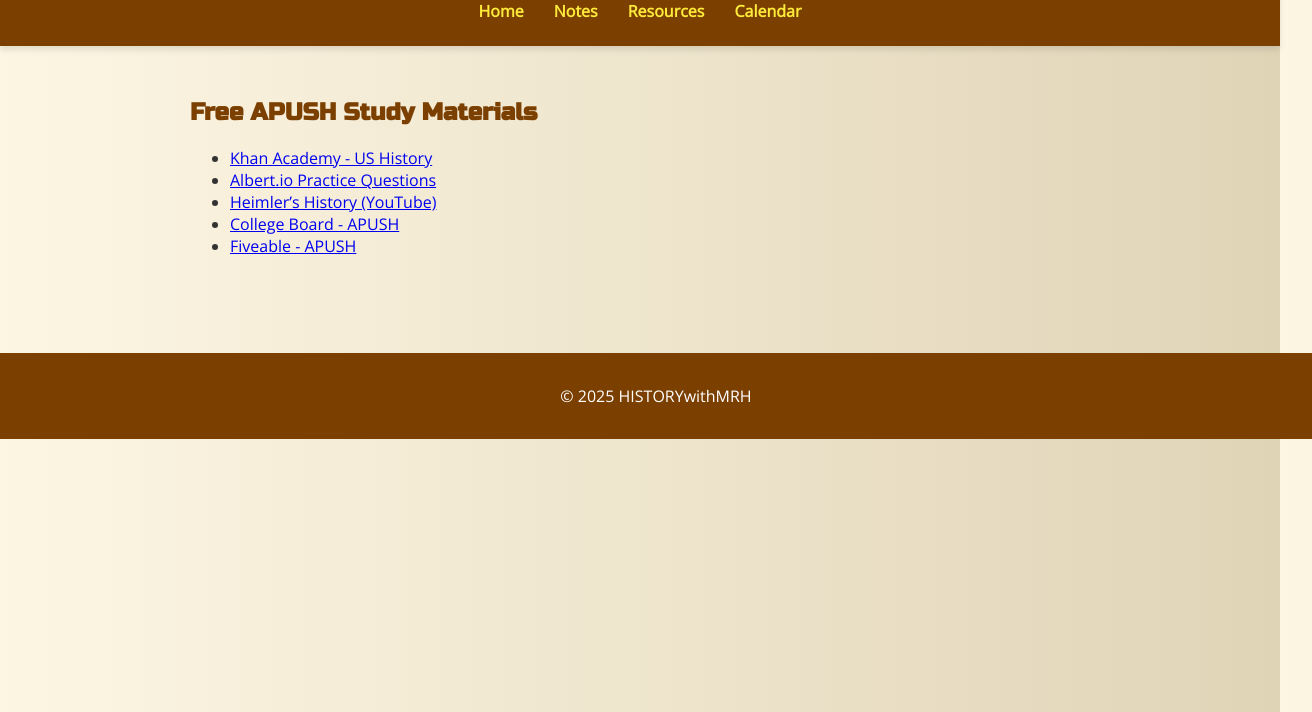
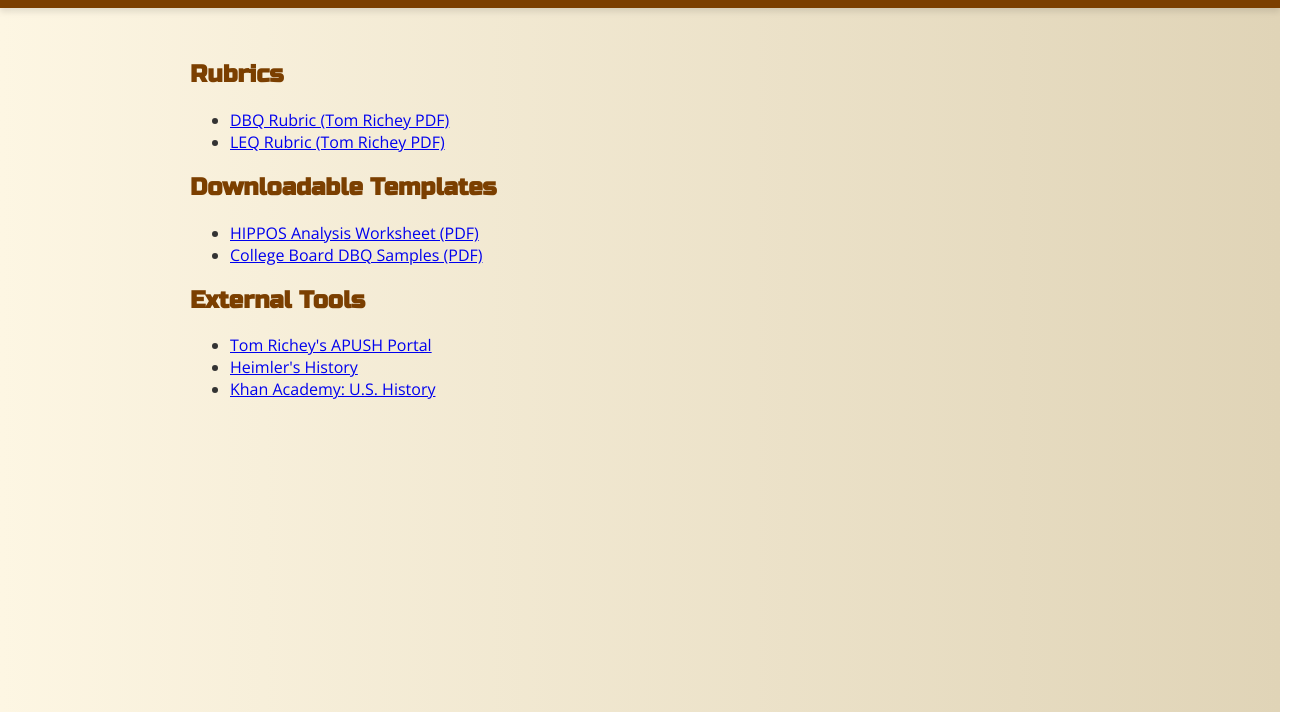
Before and after one commit to dxc1usive/historywithmrh, a plain HTML site: page resources.html in a window 1280 px wide. Shown: the part 88-800 px from the top of the page, 1312 px wide, since content can reach past the window. Drawn offline with nearby package versions, Linux system fonts and the light colour scheme.

Commit message:
Add files via upload

```diff
--- a/resources.html
+++ b/resources.html
@@ -1,35 +1,39 @@
+
 <!DOCTYPE html>
 <html lang="en">
 <head>
   <meta charset="UTF-8">
   <meta name="viewport" content="width=device-width, initial-scale=1.0">
-    <title>Study Resources</title>
+  <title>Resources</title>
   <link rel="stylesheet" href="style.css">
 </head>
 <body>
   <header>
-        <h1>Study Resources</h1>
-        <nav>
-            <ul>
-                <li><a href="index.html">Home</a></li>
-                <li><a href="notes.html">Notes</a></li>
-                <li><a href="resources.html">Resources</a></li>
-                <li><a href="calendar.html">Calendar</a></li>
-            </ul>
-        </nav>
+    <h1>APUSH Resources</h1>
   </header>
   <main>
-        <h2>Free APUSH Study Materials</h2>
+    <section>
+      <h2>Rubrics</h2>
       <ul>
-            <li><a href="https://www.khanacademy.org/humanities/us-history" target="_blank">Khan Academy - US History</a></li>
-            <li><a href="https://www.albert.io/ap-us-history" target="_blank">Albert.io Practice Questions</a></li>
-            <li><a href="https://www.youtube.com/c/HeimlersHistory" target="_blank">Heimler’s History (YouTube)</a></li>
-            <li><a href="https://apstudents.collegeboard.org/courses/ap-united-states-history" target="_blank">College Board - APUSH</a></li>
-            <li><a href="https://library.fiveable.me/apush" target="_blank">Fiveable - APUSH</a></li>
+        <li><a href="https://www.tomrichey.net/uploads/3/2/1/0/32100773/dbq_rubric_apush_2017.pdf" target="_blank">DBQ Rubric (Tom Richey PDF)</a></li>
+        <li><a href="https://www.tomrichey.net/uploads/3/2/1/0/32100773/leq_rubric_apush_2017.pdf" target="_blank">LEQ Rubric (Tom Richey PDF)</a></li>
       </ul>
+    </section>
+    <section>
+      <h2>Downloadable Templates</h2>
+      <ul>
+        <li><a href="https://www.tomrichey.net/uploads/3/2/1/0/32100773/hippos_analysis.pdf" target="_blank">HIPPOS Analysis Worksheet (PDF)</a></li>
+        <li><a href="https://apcentral.collegeboard.org/media/pdf/ap-us-history-dbq-sample-responses-2020.pdf" target="_blank">College Board DBQ Samples (PDF)</a></li>
+      </ul>
+    </section>
+    <section>
+      <h2>External Tools</h2>
+      <ul>
+        <li><a href="https://www.tomrichey.net/apush.html" target="_blank">Tom Richey's APUSH Portal</a></li>
+        <li><a href="https://heimlerhistory.com" target="_blank">Heimler's History</a></li>
+        <li><a href="https://www.khanacademy.org/humanities/us-history" target="_blank">Khan Academy: U.S. History</a></li>
+      </ul>
+    </section>
   </main>
-    <footer>
-        <p>© 2025 HISTORYwithMRH</p>
-    </footer>
 </body>
 </html>
```
Also changed, not shown: calendar.html (+1 -1 lines), units.html (added, +25 -0 lines). Lines whose indentation alone changed are shown as unchanged.
